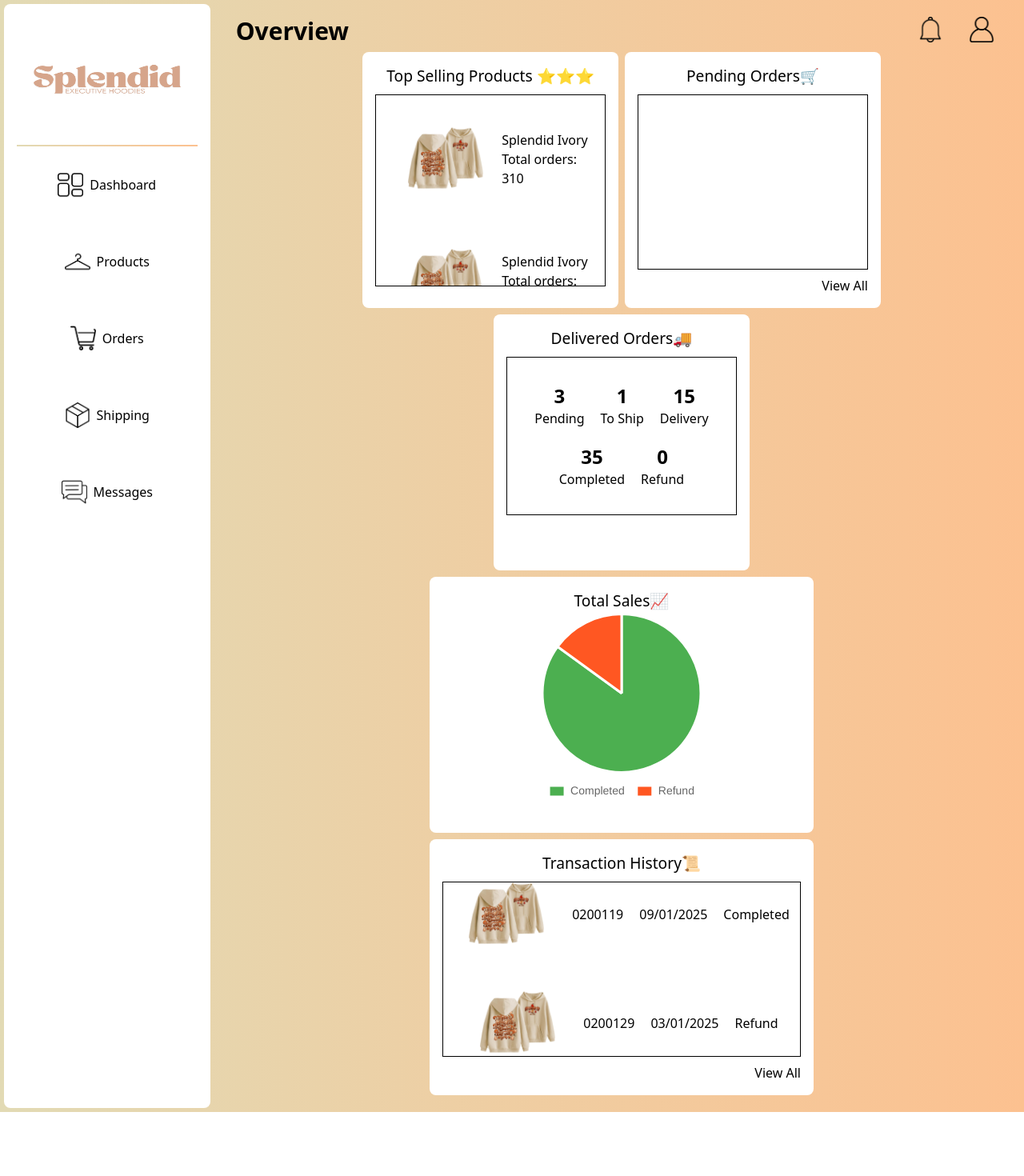
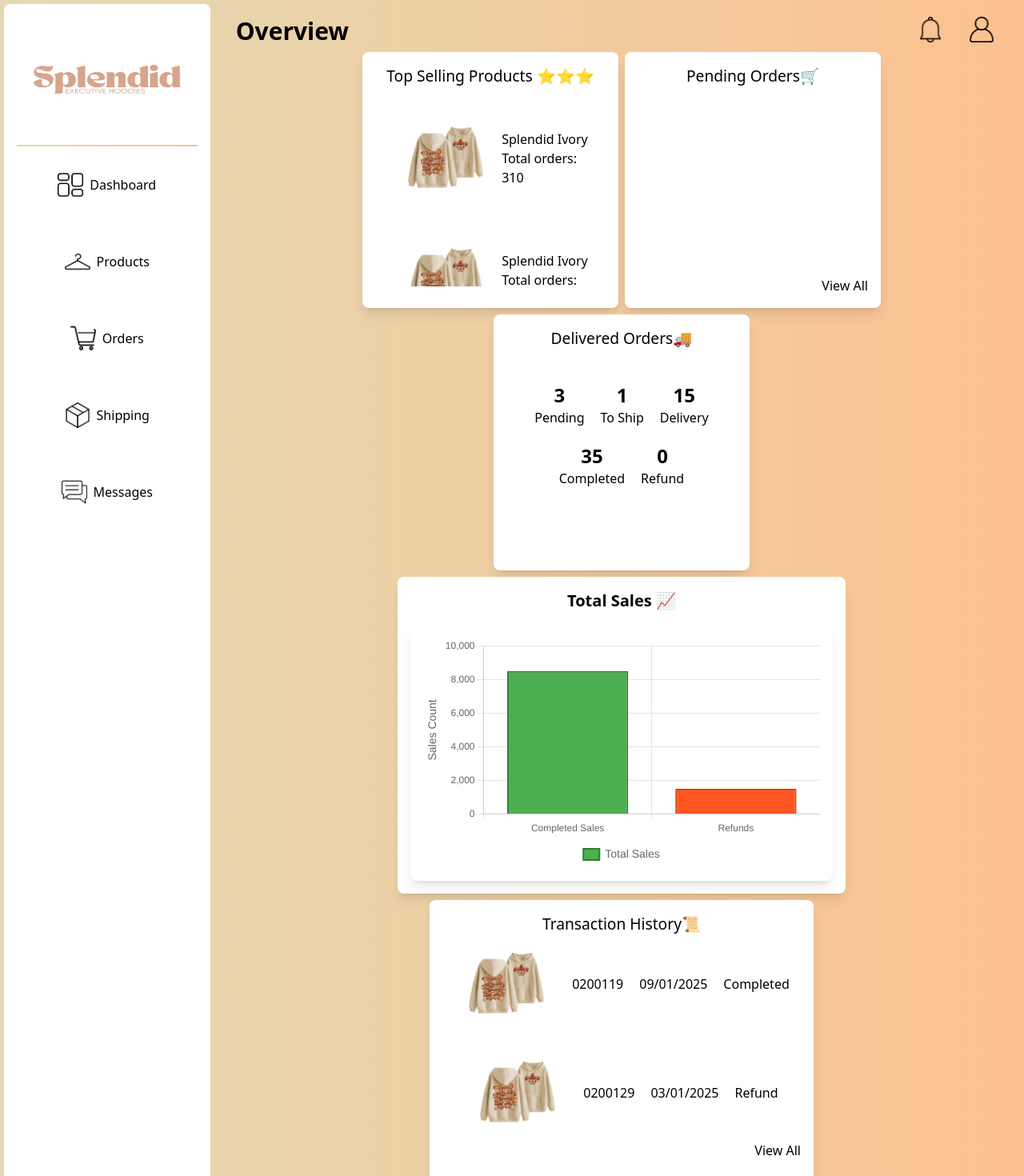
Before and after one commit to scottii333/Capstone-Splendid-Project, a React (Vite) app in the folder frontEnd/: page /Admin-Dashboard-Splendid in a window 1280 px wide. Shown: the top 1470 px of the page at 80% size. Before the commit the page ends 1390 px from the top, so only its background shows below. Built offline with nearby package versions, Linux system fonts and the light colour scheme.

Commit message:
Fix Dashboard compoennt and barChart

```diff
--- a/frontEnd/src/Admin/AdminIndex.jsx
+++ b/frontEnd/src/Admin/AdminIndex.jsx
@@ -2,7 +2,7 @@
 import notifLogo from "../Images/notifLogo.png";
 import notifXLogo from "../Images/closeBtn.png";
 import hoodieProd from "../Images/HoodieProd.png";
-import { SalesPieChart } from "./SalesPieChart";
+import { SalesBarChart } from "./SalesPieChart";
 import { useState } from "react";
 
 export const AdminIndex = () => {
@@ -71,10 +71,10 @@
 
       {/* Div for Top Selling Products/ Pending and Deliver Status */}
       <div className=" flex justify-center gap-2 flex-wrap ">
-        <div className="bg-white w-[20rem] h-[20rem] rounded-lg p-[1rem] text-center sm:flex sm:flex-col gap-2  ">
+        <div className="bg-white w-[20rem] h-[20rem] rounded-lg p-[1rem] text-center sm:flex sm:flex-col gap-2 shadow-lg  ">
           <h2 className="text-[1.2rem] ">Top Selling Products ⭐⭐⭐ </h2>
 
-          <div className=" border overflow-y-scroll scrollbar-hidden  flex flex-col gap-2 p-2 h-[15rem]">
+          <div className=" overflow-y-scroll scrollbar-hidden  flex flex-col gap-2 p-2 h-[15rem]">
             {/* Sample Top sellinn prod Output */}
             <div className="flex gap-2 items-center  justify-center p-2">
               <img src={hoodieProd} className="w-[8rem]" />
@@ -97,15 +97,15 @@
           </div>
         </div>
 
-        <div className="bg-white w-[20rem] h-[20rem] rounded-lg p-[1rem] text-center flex flex-col gap-2 ">
+        <div className="bg-white w-[20rem] h-[20rem] rounded-lg p-[1rem] text-center flex flex-col gap-2 shadow-lg">
           <h2 className="text-[1.2rem] ">Pending Orders🛒</h2>
-          <div className="border h-full"></div>
+          <div className=" h-full"></div>
           <button className="text-right cursor-pointer ">View All</button>
         </div>
 
-        <div className="bg-white w-[20rem] h-[20rem] rounded-lg p-[1rem] text-center flex flex-col gap-2 ">
+        <div className="bg-white w-[20rem] h-[20rem] rounded-lg p-[1rem] text-center flex flex-col gap-2 shadow-lg ">
           <h2 className="text-[1.2rem] ">Delivered Orders🚚</h2>
-          <div className="border flex gap-5 p-[2rem] justify-center flex-wrap ">
+          <div className=" flex gap-5 p-[2rem] justify-center flex-wrap ">
             <div>
               <h2 className="text-2xl font-bold">3</h2>
               <p>Pending</p>
@@ -132,15 +132,16 @@
 
       <div className="flex justify-center gap-2 flex-wrap">
         {/* diplayed graph for total sales */}
-        <div className="bg-white w-[20rem] md:w-[30rem] h-[20rem] rounded-lg p-[1rem] text-center  ">
-          <h2 className="text-[1.2rem] ">Total Sales📈 </h2>
-          <SalesPieChart />
+        <div className="bg-white w-full sm:w-[25rem] md:w-[30rem] lg:w-[35rem] h-auto rounded-lg p-4 text-center shadow-lg">
+          <h2 className="text-lg sm:text-xl font-semibold mb-4">
+            Total Sales 📈
+          </h2>
+          <SalesBarChart />
         </div>
-
         {/* Transaction History */}
-        <div className="bg-white w-[20rem] md:w-[30rem] h-[20rem] rounded-lg p-[1rem] text-center flex flex-col gap-2 ">
+        <div className="bg-white w-[20rem] md:w-[30rem] h-[25rem] rounded-lg p-[1rem] text-center flex flex-col gap-2  shadow-lg ">
           <h2 className="text-[1.2rem] ">Transaction History📜 </h2>
-          <div className="border p-2 overflow-y-scroll scrollbar-hidden flex flex-col gap-2 items-center justify-center h-[15rem]">
+          <div className="p-2 overflow-y-scroll scrollbar-hidden flex flex-col gap-2 items-center justify-center h-[15rem]">
             <div className="flex gap-5 items-center justify-center w-auto">
               <img src={hoodieProd} className="w-[8rem]" />
               <p>0200119</p>
--- a/frontEnd/src/Admin/SalesPieChart.jsx
+++ b/frontEnd/src/Admin/SalesPieChart.jsx
@@ -1,27 +1,34 @@
-import { Pie } from "react-chartjs-2";
-import { Chart as ChartJS, ArcElement, Tooltip, Legend } from "chart.js";
+import { Bar } from "react-chartjs-2";
+import {
+  Chart as ChartJS,
+  BarElement,
+  Tooltip,
+  Legend,
+  CategoryScale,
+  LinearScale,
+} from "chart.js";
 
-// Register the components with Chart.js
-ChartJS.register(ArcElement, Tooltip, Legend);
+// Register Chart.js components
+ChartJS.register(BarElement, Tooltip, Legend, CategoryScale, LinearScale);
 
-export const SalesPieChart = () => {
+export const SalesBarChart = () => {
   const data = {
-    labels: ["Completed", "Refund"],
+    labels: ["Completed Sales", "Refunds"],
     datasets: [
       {
         label: "Total Sales",
-        data: [85, 15], // Example data: 85% completed, 15% refund
-        backgroundColor: ["#4CAF50", "#FF5722"], // Green for completed, orange for refund
-        borderColor: ["#ffffff", "#ffffff"],
-        borderWidth: 3,
-        hoverOffset: 10, // Enlarges slice on hover
+        data: [8500, 1500], // Example sales data
+        backgroundColor: ["#4CAF50", "#FF5722"], // Green for sales, orange for refund
+        borderColor: ["#2E7D32", "#D84315"],
+        borderWidth: 2,
+        hoverBackgroundColor: ["#45A049", "#E64A19"], // Darker color on hover
       },
     ],
   };
 
   const options = {
     responsive: true,
-    maintainAspectRatio: false, // Allows the chart to fill the container
+    maintainAspectRatio: false, // Ensures chart adapts to its container
     plugins: {
       legend: {
         display: true,
@@ -37,18 +44,34 @@
       tooltip: {
         callbacks: {
           label: (tooltipItem) => {
-            return `${tooltipItem.label}: ${tooltipItem.raw}%`; // Shows percentage
+            return `${
+              tooltipItem.label
+            }: ${tooltipItem.raw.toLocaleString()} Sales`; // Formats number with commas
           },
+        },
+      },
+    },
+    scales: {
+      y: {
+        beginAtZero: true,
+        title: {
+          display: true,
+          text: "Sales Count",
+          font: {
+            size: 14,
+          },
+        },
+        ticks: {
+          stepSize: 2000, // Adjusts steps for better readability
+          callback: (value) => value.toLocaleString(), // Formats numbers with commas
         },
       },
     },
   };
 
   return (
-    <div className="w-full h-[15rem]">
-      {" "}
-      {/* Ensures responsiveness within container */}
-      <Pie data={data} options={options} />
+    <div className="w-full h-[18rem] sm:h-[20rem] p-4 bg-white shadow-lg rounded-lg">
+      <Bar data={data} options={options} />
     </div>
   );
 };
```
